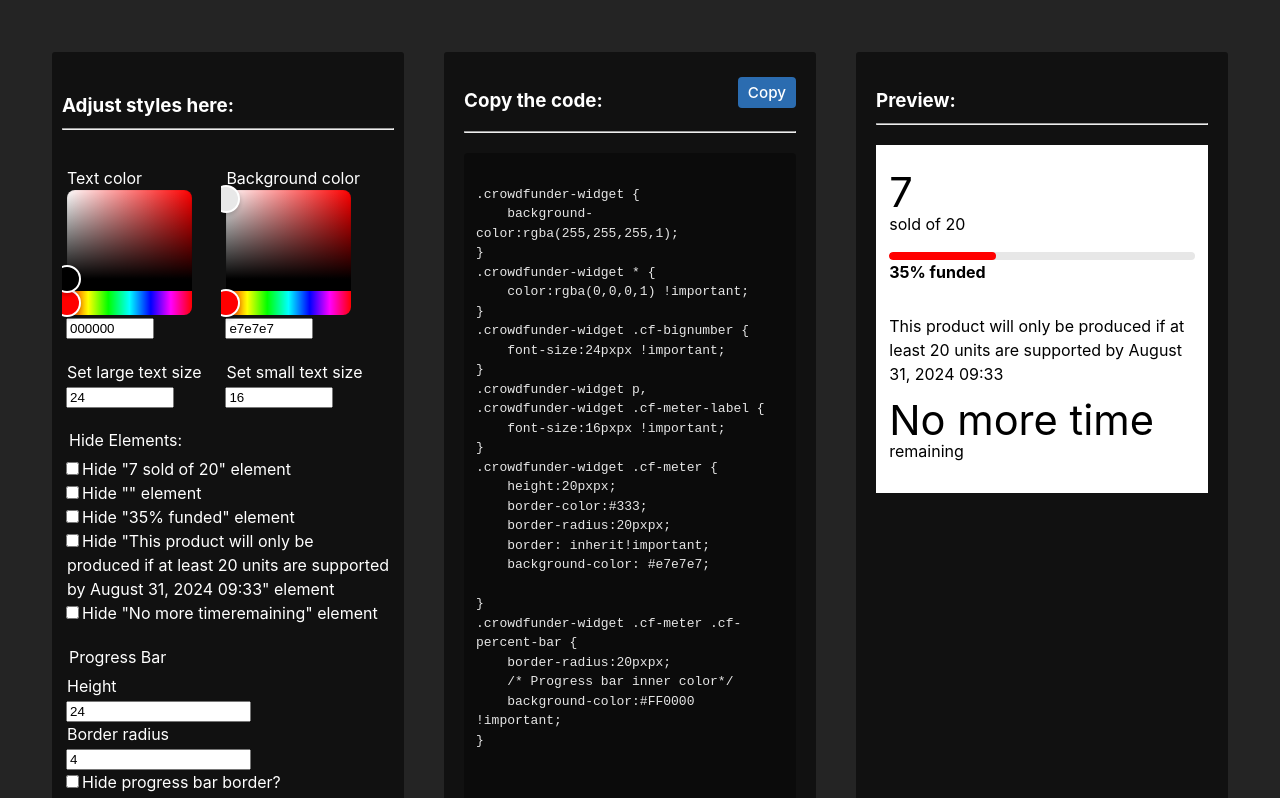
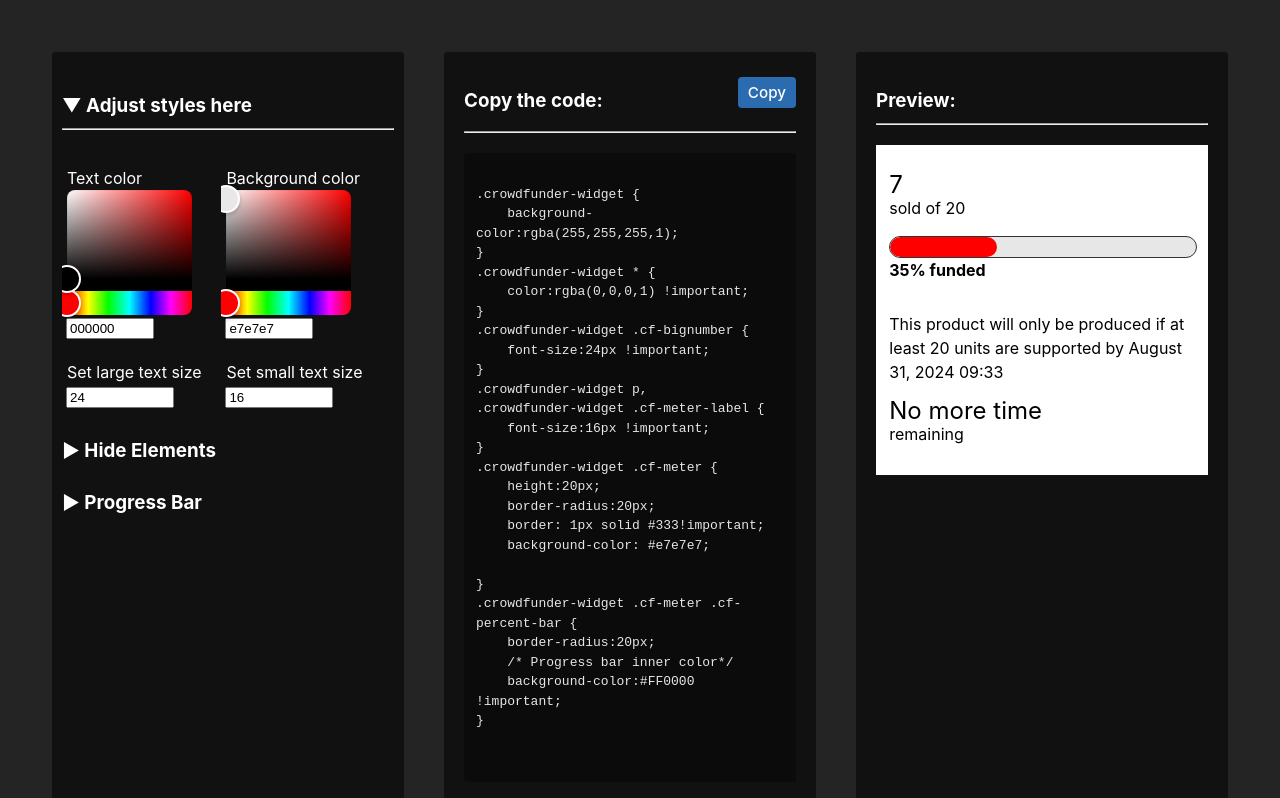
Before and after one commit to JulianSchnehage/crowdfunder-css, a React (Vite) app: page / in a window 1280 px wide. Shown: the top 798 px of the page. Built offline with nearby package versions, Linux system fonts and the light colour scheme.

Commit message:
Collapsible settings and fixes

```diff
--- a/src/App.jsx
+++ b/src/App.jsx
@@ -11,14 +11,14 @@ function App() {
   // Store shared data in the parent component to be changed in CSSConfig and displayed to the user for copying in the CSSOutput component
   const [CSSCode, setCSSCode] = useState({
     color: "rgba(0,0,0,1)",
-    backgroundColor:"rgba(255,255,255,1)",
-    bodyFontSize: "16px" ,
-    headingFontSize:"24px",
+    backgroundColor: "rgba(255,255,255,1)",
+    bodyFontSize: 16,
+    headingFontSize: 24,
     hideElements:[],
 
-    progressBarHeight:"20px",
+    progressBarHeight: 20,
     progressBarBorderColor: "#333",
-    progressBarBorderRadius: "20px",
+    progressBarBorderRadius: 20,
     progressBarHideBorder: false,
     progressBarBackgroundColor:"#e7e7e7",
     progressBarInnerColor: "#FF0000"
--- a/src/components/CSSConfig.jsx
+++ b/src/components/CSSConfig.jsx
@@ -89,6 +89,20 @@ export default function CSSConfig({ elements, CSSCode, setCSSCode }) {
   // Hiding elements
   const [widgetElements, setWidgetElements] = useState([]);
 
+  // Collapsible sections state
+  const [expandedSections, setExpandedSections] = useState({
+    styles: true,
+    hideElements: false,
+    progressBar: false
+  });
+
+  const toggleSection = (section) => {
+    setExpandedSections(prev => ({
+      ...prev,
+      [section]: !prev[section]
+    }));
+  };
+
   // The useEffect hook below grabs the number of elements from the crowdfunder widget in the event we dynamically set up the widget in future
   useEffect(()=> {
     const widgetContainer = document.querySelector('.crowdfunder-widget');
@@ -125,8 +139,11 @@ export default function CSSConfig({ elements, CSSCode, setCSSCode }) {
   return (
     <>
       <section className="CSSConfig">
-        <h4>Adjust styles here:</h4>
+        <h4 onClick={() => toggleSection('styles')} style={{ cursor: 'pointer', userSelect: 'none' }}>
+          {expandedSections.styles ? '▼' : '▶'} Adjust styles here
+        </h4>
         <hr />
+        {expandedSections.styles && (
         <form className="css-config-form">
           <fieldset className="font-color-picker">
             <label htmlFor="color">Text color</label>
@@ -163,9 +180,15 @@ export default function CSSConfig({ elements, CSSCode, setCSSCode }) {
               value={`${bodyFontSize}`}
             />
           </fieldset>
+        </form>
+        )}
 
+        <h4 onClick={() => toggleSection('hideElements')} style={{ cursor: 'pointer', userSelect: 'none', marginTop: '1.5rem' }}>
+          {expandedSections.hideElements ? '▼' : '▶'} Hide Elements
+        </h4>
+        {expandedSections.hideElements && (
+        <form className="css-config-form">
           <fieldset>
-            <legend>Hide Elements:</legend>
             {widgetElements.map((el, index) => (
               <label
                 key={index}
@@ -182,9 +205,15 @@ export default function CSSConfig({ elements, CSSCode, setCSSCode }) {
               </label>
             ))}
           </fieldset>
+        </form>
+        )}
 
+        <h4 onClick={() => toggleSection('progressBar')} style={{ cursor: 'pointer', userSelect: 'none', marginTop: '1.5rem' }}>
+          {expandedSections.progressBar ? '▼' : '▶'} Progress Bar
+        </h4>
+        {expandedSections.progressBar && (
+        <form className="css-config-form">
           <fieldset className="progress-bar-settings">
-            <legend>Progress Bar</legend>
             <label htmlFor="progress-bar-height">Height</label>
             <input
               id="progress-bar-height"
@@ -225,8 +254,8 @@ export default function CSSConfig({ elements, CSSCode, setCSSCode }) {
             <HexColorPicker color={progressBarInnerColor} onChange={handleProgressBarInnerColor} />
             <HexColorInput color={progressBarInnerColor} onChange={handleProgressBarInnerColor} />
           </fieldset>
-
         </form>
+        )}
       </section>
     </>
   );
--- a/src/components/CSSOutput.jsx
+++ b/src/components/CSSOutput.jsx
@@ -15,16 +15,22 @@ export default function CSSOutput({
         progressBarInnerColor,
     }
 }){
+    const asPx = (val) => {
+        if (val === undefined || val === null) return '';
+        if (typeof val === 'number') return `${val}px`;
+        const s = String(val).trim();
+        return s.endsWith('px') ? s : `${s}px`;
+    };
 
     const [copied, setCopied] = useState(false);
 
-    hideElements = hideElements.join(",\n")
+    hideElements = (hideElements || []).join(",\n")
     let hideElementCode = hideElements.length !== 0
     ?`${hideElements} {
     display:none;
 }`
     : "";
-    let progressBarBorderBoolean = progressBarHideBorder? "0" : "inherit";
+    let progressBarBorderBoolean = progressBarHideBorder ? "0" : `1px solid ${progressBarBorderColor}`;
     let generatedCode = `
 .crowdfunder-widget {
     background-color:${backgroundColor};
@@ -33,22 +39,21 @@ export default function CSSOutput({
     color:${color} !important;
 }
 .crowdfunder-widget .cf-bignumber {
-    font-size:${headingFontSize}px !important;
+    font-size:${asPx(headingFontSize)} !important;
 }
 .crowdfunder-widget p,
 .crowdfunder-widget .cf-meter-label {
-    font-size:${bodyFontSize}px !important;
+    font-size:${asPx(bodyFontSize)} !important;
 }
 .crowdfunder-widget .cf-meter {
-    height:${progressBarHeight}px;
-    border-color:${progressBarBorderColor};
-    border-radius:${progressBarBorderRadius}px;
-    border: ${ progressBarBorderBoolean }!important;
+    height:${asPx(progressBarHeight)};
+    border-radius:${asPx(progressBarBorderRadius)};
+    border: ${progressBarBorderBoolean}!important;
     background-color: ${progressBarBackgroundColor};
 
 }
 .crowdfunder-widget .cf-meter .cf-percent-bar {
-    border-radius:${progressBarBorderRadius}px;
+    border-radius:${asPx(progressBarBorderRadius)};
     /* Progress bar inner color*/
     background-color:${progressBarInnerColor} !important;
 }
--- a/src/components/Crowdfunder.jsx
+++ b/src/components/Crowdfunder.jsx
@@ -2,9 +2,16 @@ import React from 'react';
 
 
 //export default function Crowdfunder({ color, backgroundColor, bodyFontSize, headingFontSize, hideElements }){
-export default function Crowdfunder({ CSSCode: {color, backgroundColor, headingFontSize, bodyFontSize, hideElements} }){
+export default function Crowdfunder({ CSSCode: {color, backgroundColor, headingFontSize, bodyFontSize, hideElements, progressBarHeight, progressBarBorderColor, progressBarBorderRadius, progressBarHideBorder, progressBarBackgroundColor, progressBarInnerColor} }){
 
-    let hideElementCode = hideElements ? `${hideElements} {display:none;}`: "";
+    const asPx = (val) => {
+        if (val === undefined || val === null) return '';
+        if (typeof val === 'number') return `${val}px`;
+        const s = String(val).trim();
+        return s.endsWith('px') ? s : `${s}px`;
+    };
+
+    let hideElementCode = (hideElements || []).length ? `${(hideElements || []).join(",\n")} {\n    display:none;\n}` : "";
     let generatedCodePreview = `
 :root {
     --progress-bar-border-radius: 15px;
@@ -17,29 +24,28 @@ export default function Crowdfunder({ CSSCode: {color, backgroundColor, headingF
     color:${color} !important;
 }
 .crowdfunder-widget .cf-bignumber {
-    font-size:${headingFontSize}px !important;
+    font-size:${asPx(headingFontSize)} !important;
 }
 .crowdfunder-widget p,
 .crowdfunder-widget .cf-meter-label {
-    font-size:${bodyFontSize}px !important;
+    font-size:${asPx(bodyFontSize)} !important;
 }
 
 
 .crowdfunder-widget .cf-meter {
 /* Progress bar height*/
-    height:8px;
-/* Progress bar border color*/
-    border-color:#333;
+    height:${asPx(progressBarHeight)};
 /* Progress bar border-radius - match inner bar*/
-    border-radius:var(--progress-bar-border-radius);
-/* Progres bar border true/false */
-    border: 0 !important;
+    border-radius:${asPx(progressBarBorderRadius)};
 /* Progress bar border true/false */
-    background-color: #e7e7e7;
+    border: ${progressBarHideBorder ? '0' : `1px solid ${progressBarBorderColor}`} !important;
+/* Progress bar background */
+    background-color: ${progressBarBackgroundColor};
 }
 
 .crowdfunder-widget .cf-meter .cf-percent-bar {
-    border-radius:var(--progress-bar-border-radius);
+    border-radius:${asPx(progressBarBorderRadius)};
+    background-color:${progressBarInnerColor} !important;
 }
 
 ${hideElementCode}
```
